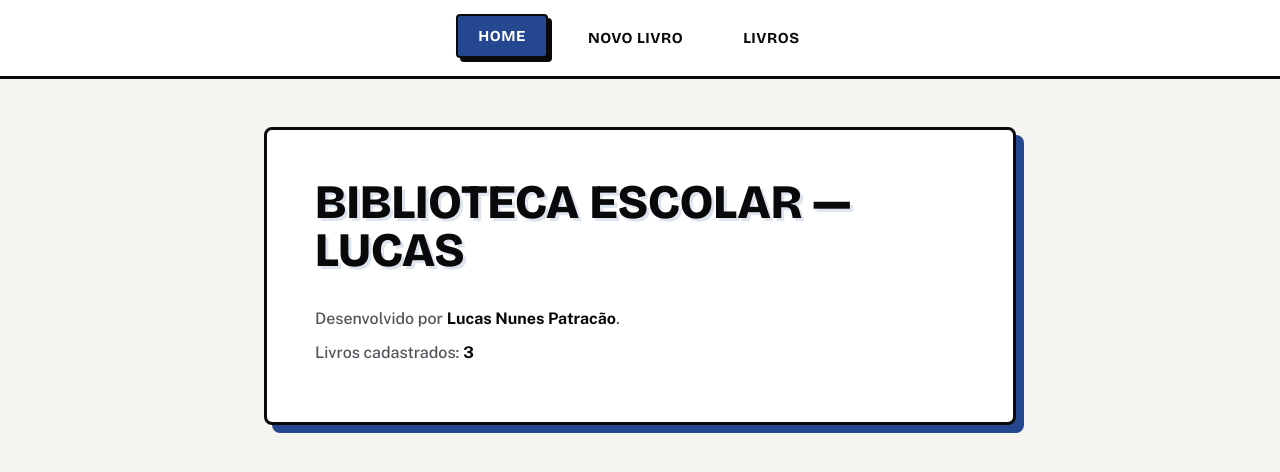
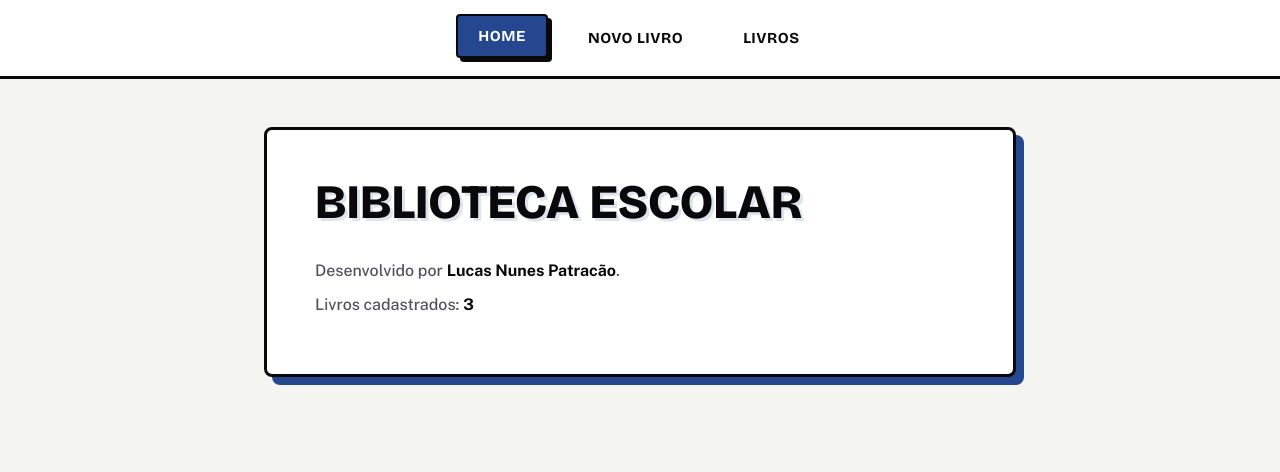
Before and after one commit to lucaspatracao/router-26178220, a React (Vite) app: page / in a window 1280 px wide. Shown: the top 472 px of the page. Built offline with nearby package versions, Linux system fonts and the light colour scheme.

Commit message:
feat: identidade visual, rodapé com nome e RA, README com parâmetros

```diff
--- a/src/App.jsx
+++ b/src/App.jsx
@@ -7,7 +7,7 @@ import Visualizacao from './pages/Visualizacao'
 import NaoEncontrada from './pages/NaoEncontrada'
 
 // Constantes de identidade: ficam fora do componente porque nunca mudam.
-const NOME_SISTEMA = 'Biblioteca escolar — Lucas'
+const NOME_SISTEMA = 'Biblioteca Escolar'
 const TITULO_VISUALIZACAO = 'Acervo de livros'
 
 // 3 registros iniciais. O terceiro leva o RA no campo Autor.
```
Also changed, not shown: src/components/Rodape.jsx (added, +8 -0 lines), 1 other file (tests, documents, lock files or other folders).
